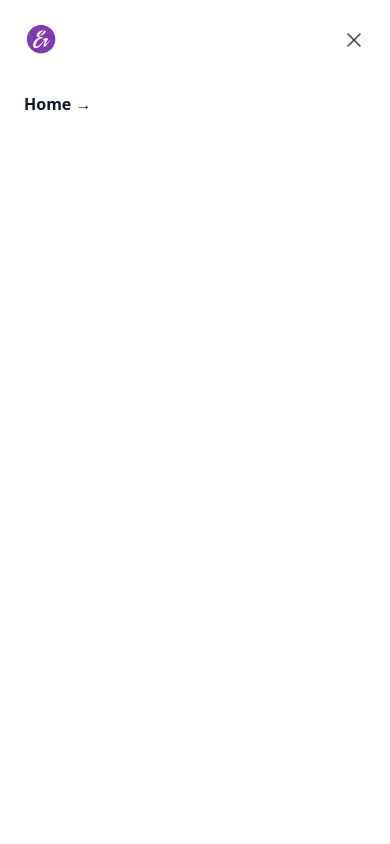
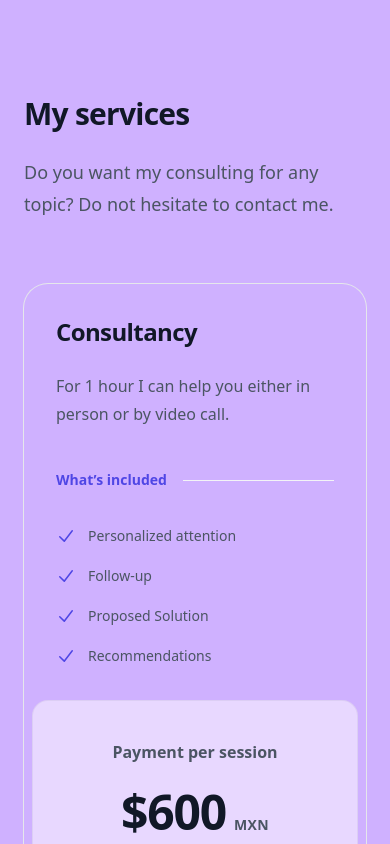
Before and after one commit to Baalerica/my-portfolio, a Next.js app: page /stripe in a window 390 px wide. Shown: the top 844 px of the page. Built offline with nearby package versions, Linux system fonts and the light colour scheme.

Commit message:
Add services

```diff
--- a/package.json
+++ b/package.json
@@ -9,6 +9,7 @@
     "lint": "next lint"
   },
   "dependencies": {
+    "@tailwindcss/forms": "^0.5.7",
     "autoprefixer": "^10.4.19",
     "next": "14.2.3",
     "next-auth": "^4.24.7",
--- a/pages/login.js
+++ b/pages/login.js
@@ -103,12 +103,13 @@ export default function Home() {
                             </div>
                         </div>
                     </div>
+                    <div>
+                        <h1>Log In</h1>
+                        <LoginButton />
+                    </div>
                 </header>
             </div>
-            <div>
-                <h1>Next.js + NextAuth</h1>
-                <LoginButton />
-            </div>
+
         </>
     );
 }
--- a/pages/stripe.js
+++ b/pages/stripe.js
@@ -1,108 +1,82 @@
-import Head from "next/head";
+import Head from 'next/head';
 import Link from 'next/link';
-import Image from "next/image";
-import React from "react";
+import Image from 'next/image';
+import React from 'react';
 
 export default function Home() {
     return (
         <>
             <Head>
-                <title>Pay | Erica Rdz</title>
+                <title>Service | Erica Rdz</title>
                 <meta charSet="utf-8" />
                 <meta name="description" content="Un chingo de cosas" />
                 <meta name="viewport" content="width=device-width, initial-scale=1.0" />
             </Head>
 
-            <div
-                className="h-screen w-full"
-                style={{ backgroundImage: "url(/fondo-azul.jpg)", backgroundSize: 'cover', backgroundPosition: 'center' }}
-            >
-                <header className="absolute inset-x-0 top-0 z-50">
-                    <nav className="flex items-center justify-between p-6 lg:px-8" aria-label="Global">
-                        <div className="flex lg:flex-1">
-                            <a href="#" className="-m-1.5 p-1.5">
-                                <span className="sr-only">Baalerica</span>
-                                <Image
-                                    className="h-8 w-auto"
-                                    src="/logo.png"
-                                    alt="Baalerica logo"
-                                    width={32}
-                                    height={32}
-                                />
-                            </a>
-                        </div>
-                        <div className="flex lg:hidden">
-                            <button
-                                type="button"
-                                className="-m-2.5 inline-flex items-center justify-center rounded-md p-2.5 text-gray-700"
-                            >
-                                <span className="sr-only">Open main menu</span>
-                                <svg
-                                    className="h-6 w-6"
-                                    fill="none"
-                                    viewBox="0 0 24 24"
-                                    strokeWidth="1.5"
-                                    stroke="currentColor"
-                                    aria-hidden="true"
-                                >
-                                    <path
-                                        strokeLinecap="round"
-                                        strokeLinejoin="round"
-                                        d="M3.75 6.75h16.5M3.75 12h16.5m-16.5 5.25h16.5"
-                                    />
-                                </svg>
-                            </button>
-                        </div>
-                        <div className="hidden lg:flex lg:gap-x-12">
+
+            <div className="bg-custom-blue py-24 sm:py-32">
+                <div className="hidden lg:flex lg:flex-1 lg:justify-end">
                     <Link href="/index" legacyBehavior>
                         <a className="text-sm font-semibold leading-6 text-gray-900">
-                                    Home <span aria-hidden="true">&rarr;</span>
+                            Back <span aria-hidden="true">&rarr;</span>
                         </a>
                     </Link>
                 </div>
-                    </nav>
-                    <div className="lg:hidden" role="dialog" aria-modal="true">
-                        <div className="fixed inset-0 z-50"></div>
-                        <div className="fixed inset-y-0 right-0 z-50 w-full overflow-y-auto bg-white px-6 py-6 sm:max-w-sm sm:ring-1 sm:ring-gray-900/10">
-                            <div className="flex items-center justify-between">
-                                <a href="#" className="-m-1.5 p-1.5">
-                                    <span className="sr-only">Baalerica</span>
-                                    <Image
-                                        className="h-8 w-auto"
-                                        src="/logo.png"
-                                        alt="Baalerica logo"
-                                        width={32}
-                                        height={32}
-                                    />
-                                </a>
-                                <button type="button" className="-m-2.5 rounded-md p-2.5 text-gray-700">
-                                    <span className="sr-only">Close menu</span>
-                                    <svg
-                                        className="h-6 w-6"
-                                        fill="none"
-                                        viewBox="0 0 24 24"
-                                        strokeWidth="1.5"
-                                        stroke="currentColor"
-                                        aria-hidden="true"
-                                    >
-                                        <path strokeLinecap="round" strokeLinejoin="round" d="M6 18L18 6M6 6l12 12" />
+                <div className="mx-auto max-w-7xl px-6 lg:px-8">
+                    <div className="mx-auto max-w-2xl sm:text-center">
+                        <h2 className="text-3xl font-bold tracking-tight text-gray-900 sm:text-4xl">My services</h2>
+                        <p className="mt-6 text-lg leading-8 text-gray-600">Do you want my consulting for any topic? Do not hesitate to contact me.</p>
+                    </div>
+                    <div className="mx-auto mt-16 max-w-2xl rounded-3xl ring-1 ring-gray-200 sm:mt-20 lg:mx-0 lg:flex lg:max-w-none">
+                        <div className="p-8 sm:p-10 lg:flex-auto">
+                            <h3 className="text-2xl font-bold tracking-tight text-gray-900">Consultancy</h3>
+                            <p className="mt-6 text-base leading-7 text-gray-600">For 1 hour I can help you either in person or by video call.</p>
+                            <div className="mt-10 flex items-center gap-x-4">
+                                <h4 className="flex-none text-sm font-semibold leading-6 text-indigo-600">What’s included</h4>
+                                <div className="h-px flex-auto bg-gray-100"></div>
+                            </div>
+                            <ul role="list" className="mt-8 grid grid-cols-1 gap-4 text-sm leading-6 text-gray-600 sm:grid-cols-2 sm:gap-6">
+                                <li className="flex gap-x-3">
+                                    <svg className="h-6 w-5 flex-none text-indigo-600" viewBox="0 0 20 20" fill="currentColor" aria-hidden="true">
+                                        <path fillRule="evenodd" d="M16.704 4.153a.75.75 0 01.143 1.052l-8 10.5a.75.75 0 01-1.127.075l-4.5-4.5a.75.75 0 011.06-1.06l3.894 3.893 7.48-9.817a.75.75 0 011.05-.143z" clipRule="evenodd" />
                                     </svg>
-                                </button>
+                                    Personalized attention
+                                </li>
+                                <li className="flex gap-x-3">
+                                    <svg className="h-6 w-5 flex-none text-indigo-600" viewBox="0 0 20 20" fill="currentColor" aria-hidden="true">
+                                        <path fillRule="evenodd" d="M16.704 4.153a.75.75 0 01.143 1.052l-8 10.5a.75.75 0 01-1.127.075l-4.5-4.5a.75.75 0 011.06-1.06l3.894 3.893 7.48-9.817a.75.75 0 011.05-.143z" clipRule="evenodd" />
+                                    </svg>
+                                    Follow-up
+                                </li>
+                                <li className="flex gap-x-3">
+                                    <svg className="h-6 w-5 flex-none text-indigo-600" viewBox="0 0 20 20" fill="currentColor" aria-hidden="true">
+                                        <path fillRule="evenodd" d="M16.704 4.153a.75.75 0 01.143 1.052l-8 10.5a.75.75 0 01-1.127.075l-4.5-4.5a.75.75 0 011.06-1.06l3.894 3.893 7.48-9.817a.75.75 0 011.05-.143z" clipRule="evenodd" />
+                                    </svg>
+                                    Proposed Solution
+                                </li>
+                                <li className="flex gap-x-3">
+                                    <svg className="h-6 w-5 flex-none text-indigo-600" viewBox="0 0 20 20" fill="currentColor" aria-hidden="true">
+                                        <path fillRule="evenodd" d="M16.704 4.153a.75.75 0 01.143 1.052l-8 10.5a.75.75 0 01-1.127.075l-4.5-4.5a.75.75 0 011.06-1.06l3.894 3.893 7.48-9.817a.75.75 0 011.05-.143z" clipRule="evenodd" />
+                                    </svg>
+                                    Recommendations
+                                </li>
+                            </ul>
                         </div>
-                            <div className="mt-6 flow-root">
-                                <div className="-my-6 divide-y divide-gray-500/10">
-                                    <div className="space-y-2 py-6">
-                                        <Link href="/login" legacyBehavior>
-                                            <a className="-mx-3 block rounded-lg px-3 py-2.5 text-base font-semibold leading-7 text-gray-900 hover:bg-gray-50">
-                                                Home <span aria-hidden="true">&rarr;</span>
-                                            </a>
-                                        </Link>
+                        <div className="-mt-2 p-2 lg:mt-0 lg:w-full lg:max-w-md lg:flex-shrink-0">
+                            <div className="rounded-2xl bg-custom-bluee py-10 text-center ring-1 ring-inset ring-gray-900/5 lg:flex lg:flex-col lg:justify-center lg:py-16">
+                                <div className="mx-auto max-w-xs px-8">
+                                    <p className="text-base font-semibold text-gray-600">Payment per session</p>
+                                    <p className="mt-6 flex items-baseline justify-center gap-x-2">
+                                        <span className="text-5xl font-bold tracking-tight text-gray-900">$600</span>
+                                        <span className="text-sm font-semibold leading-6 tracking-wide text-gray-600">MXN</span>
+                                    </p>
+                                    <a href="#" className="mt-10 block w-full rounded-md bg-indigo-600 px-3 py-2 text-center text-sm font-semibold text-white shadow-sm hover:bg-indigo-500 focus-visible:outline focus-visible:outline-2 focus-visible:outline-offset-2 focus-visible:outline-indigo-600">Get access</a>
+                                    <p className="mt-6 text-xs leading-5 text-gray-600">Invoices and receipts available for easy company reimbursement</p>
                                 </div>
                             </div>
                         </div>
                     </div>
                 </div>
-                </header>
             </div>
         </>
     );
--- /dev/null
+++ b/postcss.config.js
@@ -0,0 +1,6 @@
+module.exports = {
+  plugins: {
+    tailwindcss: {},
+    autoprefixer: {},
+  },
+}
--- a/tailwind.config.js
+++ b/tailwind.config.js
@@ -14,8 +14,12 @@ module.exports = {
       },
       colors: {
         'custom-purple': '#8e6995',
+        'custom-blue': '#cfb1ff',
+        'custom-bluee': '#e8d8ff',
       },
     },
   },
-  plugins: [],
+  plugins: [
+    require('@tailwindcss/forms'),
+  ],
 };
```
Also changed, not shown: pages/index.js (+15 -0 lines), 1 other file (tests, documents, lock files or other folders). Lines whose indentation alone changed are shown as unchanged.
